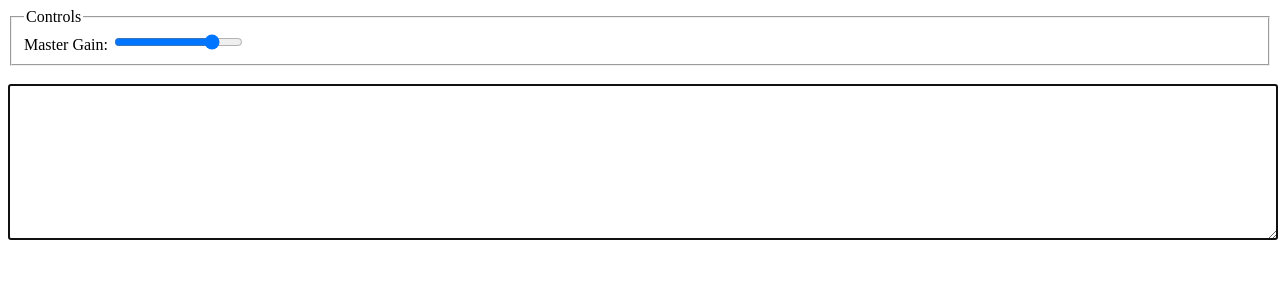
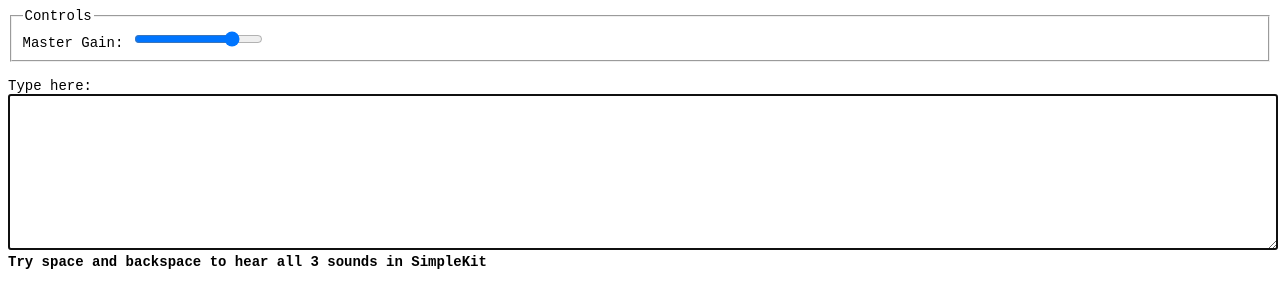
Before and after one commit to venelinpetrov/ctype, a plain HTML site: page index.html in a window 1280 px wide. Drawn offline with Linux system fonts and the light colour scheme; no server answers.

Commit message:
Add some instructions to the html.

```diff
--- a/index.html
+++ b/index.html
@@ -3,6 +3,13 @@
 <head>
     <meta charset="UTF-8">
     <title>Caret sounds</title>
+    <style>
+        body {
+            font-size: 14px;
+            font-family: monospace;
+        }
+    </style>
+
 </head>
 <body>
     <fieldset>
@@ -11,8 +18,9 @@
         <input id="master_gain" type="range" min="0" max="1" step="0.1" value=".8">
     </fieldset>
     <br>
+    Type here:
     <textarea name="" id="editor" cols="30" rows="10" style="width: 100%"></textarea>
-
+    <strong>Try space and backspace to hear all 3 sounds in SimpleKit</strong>
     <!--Prerequisites-->
     <script src="scripts/consts.js"></script>
     <script src="scripts/fetch.js"></script>
```
